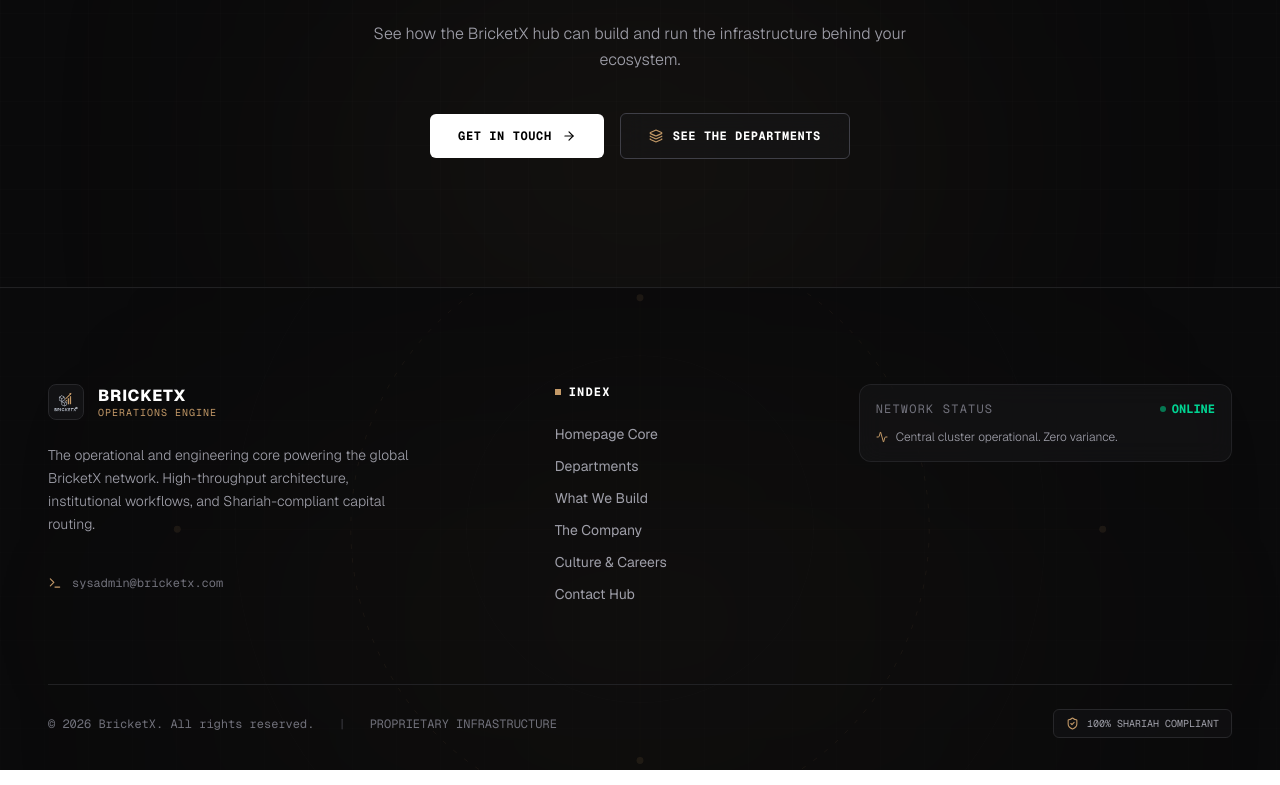
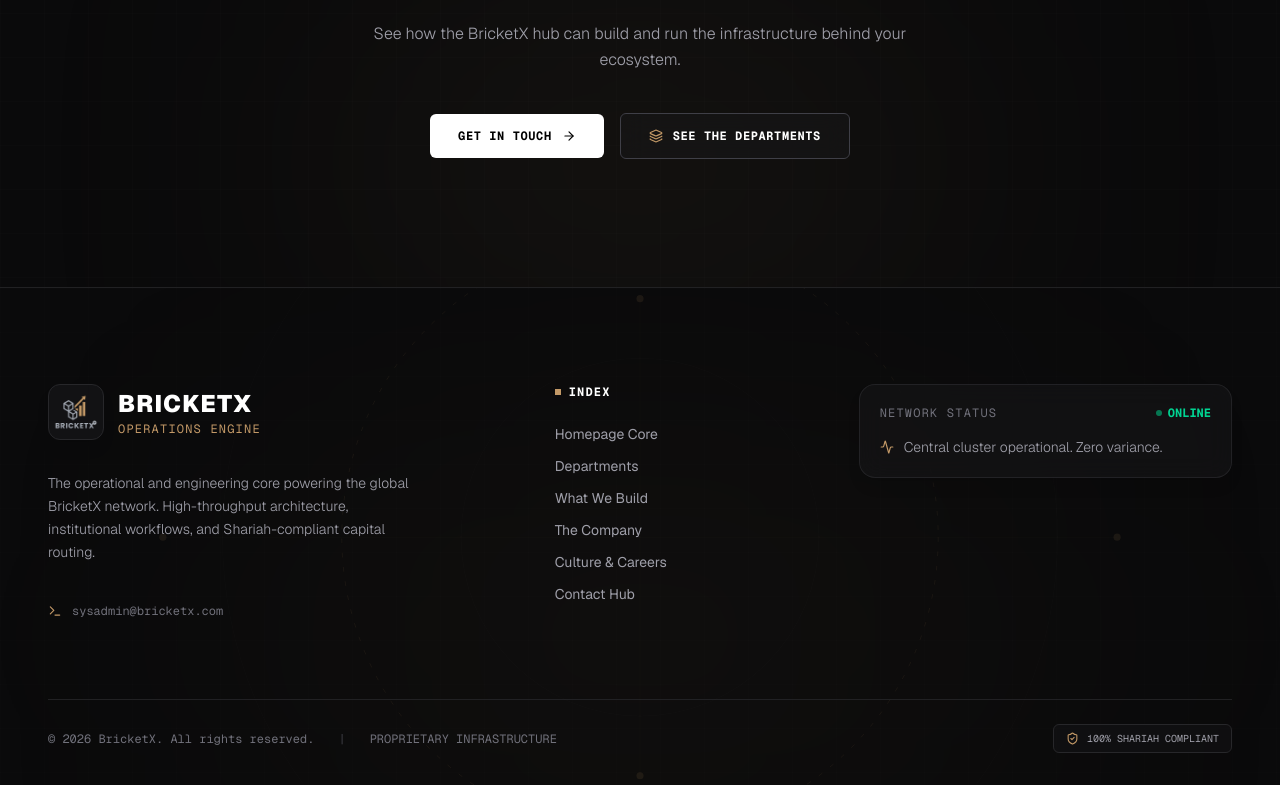
Before and after one commit to BricketX-Dev/bricketx.pk-revamp, a Next.js app: page /what-we-build in a window 1280 px wide. Shown: the part 4549-5334 px from the top of the page. Built offline with nearby package versions, Linux system fonts and the light colour scheme.

Commit message:
footer logo size increased little bit

```diff
--- a/components/Footer.tsx
+++ b/components/Footer.tsx
@@ -110,21 +110,21 @@
 
           {/* Column 1: Brand & Identity */}
           <div className="lg:col-span-4 flex flex-col">
-            <Link href="/" className="footer-reveal flex items-center gap-3.5 group mb-6 w-fit">
-              <div className="relative w-9 h-9 flex items-center justify-center rounded-lg border border-zinc-800 bg-zinc-900/60 p-1 group-hover:border-[#C39967]/50 transition-colors">
+            <Link href="/" className="footer-reveal flex items-center gap-3.5 group mb-8 w-fit">
+              <div className="relative w-14 h-14 flex items-center justify-center rounded-xl border border-zinc-800 bg-zinc-900/60 p-1 group-hover:border-[#C39967]/50 transition-colors shadow-lg">
                 <Image
                   src="/images/logo/logo.png"
                   alt="BricketX Logo"
-                  width={36}
-                  height={36}
-                  className="object-contain group-hover:scale-105 transition-transform duration-300"
+                  width={56}
+                  height={56}
+                  className="w-full h-full object-contain group-hover:scale-105 transition-transform duration-300"
                 />
               </div>
-              <div className="flex flex-col">
-                <span className="text-base font-extrabold tracking-wider text-white leading-tight font-sans">
+              <div className="flex flex-col justify-center">
+                <span className="text-2xl font-black tracking-wider text-white leading-tight font-sans">
                   BRICKETX
                 </span>
-                <span className="text-[10px] font-mono tracking-widest text-[#C39967] uppercase leading-none mt-0.5">
+                <span className="text-xs font-mono tracking-widest text-[#C39967] uppercase leading-none mt-1">
                   Operations Engine
                 </span>
               </div>
@@ -164,16 +164,16 @@
 
           {/* Column 3: System Status */}
           <div className="lg:col-span-4 flex flex-col">
-            <div className="footer-reveal p-4 rounded-xl border border-zinc-800/80 bg-zinc-900/50 backdrop-blur-md">
-              <div className="flex items-center justify-between font-mono text-xs mb-3">
+            <div className="footer-reveal p-5 rounded-2xl border border-zinc-800/80 bg-zinc-900/50 backdrop-blur-md shadow-lg">
+              <div className="flex items-center justify-between font-mono text-xs mb-4">
                 <span className="text-zinc-500 uppercase tracking-widest">Network Status</span>
                 <span className="flex items-center gap-1.5 text-emerald-400 font-bold">
                   <span className="w-1.5 h-1.5 rounded-full bg-emerald-500 animate-pulse" />
                   ONLINE
                 </span>
               </div>
-              <div className="flex items-center gap-2 text-xs text-zinc-400 font-light">
-                <Activity size={12} className="text-[#C39967]" />
+              <div className="flex items-center gap-2.5 text-sm text-zinc-400 font-light">
+                <Activity size={14} className="text-[#C39967]" />
                 Central cluster operational. Zero variance.
               </div>
             </div>
```
Also changed, not shown: components/careers/CareersHero.tsx (+4 -4 lines), components/careers/DepartmentRequisitions.tsx (+4 -4 lines).
